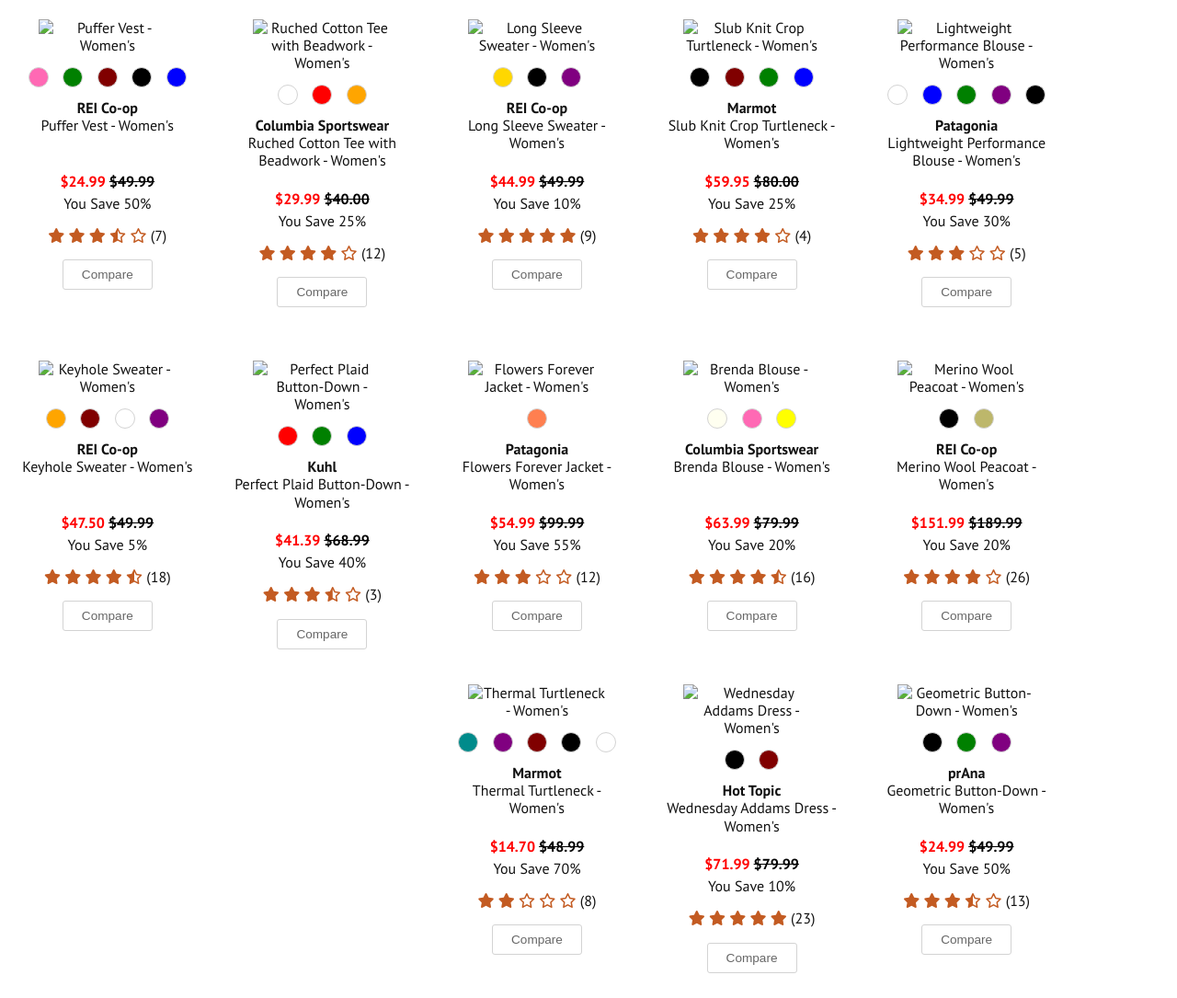
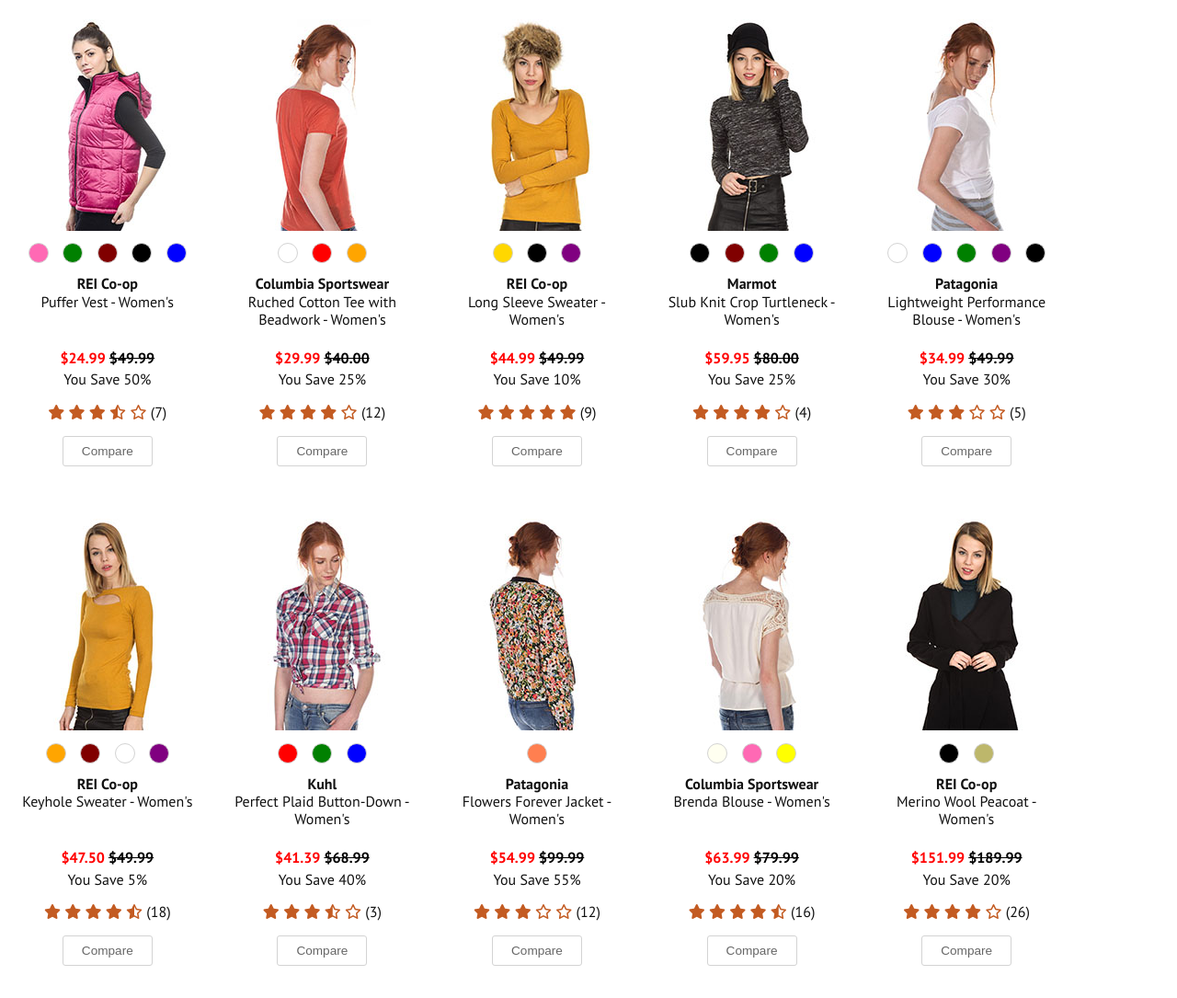
Before and after one commit to halleyl/rei-wk6, a plain HTML site: page index.html in a window 1280 px wide. Shown: the top 1085 px of the page at 92% size. Drawn offline with Linux system fonts and the light colour scheme; the site is published under a folder, as on GitHub Pages, so addresses that start at the root find nothing.

Commit message:
Removed extra slash from image paths

```diff
--- a/index.html
+++ b/index.html
@@ -16,7 +16,7 @@
     <section>
 
       <a href="#">
-        <img src="/images/top1a.jpg" alt="Puffer Vest - Women's">
+        <img src="images/top1a.jpg" alt="Puffer Vest - Women's">
       </a>
 
       <ul class="swatches">
@@ -54,7 +54,7 @@
    <section>
 
       <a href="#">
-        <img src="/images/top2.jpg" alt="Ruched Cotton Tee with Beadwork - Women's">
+        <img src="images/top2.jpg" alt="Ruched Cotton Tee with Beadwork - Women's">
       </a>
 
       <ul class="swatches">
@@ -90,7 +90,7 @@
     <section>
 
       <a href="#">
-        <img src="/images/top3.jpg" alt="Long Sleeve Sweater - Women's">
+        <img src="images/top3.jpg" alt="Long Sleeve Sweater - Women's">
       </a>
 
       <ul class="swatches">
@@ -126,7 +126,7 @@
     <section>
 
       <a href="#">
-        <img src="/images/top4.jpg" alt="Slub Knit Crop Turtleneck - Women's">
+        <img src="images/top4.jpg" alt="Slub Knit Crop Turtleneck - Women's">
       </a>
 
       <ul class="swatches">
@@ -163,7 +163,7 @@
     <section>
 
       <a href="#">
-        <img src="/images/top5.jpg" alt="Lightweight Performance Blouse - Women's">
+        <img src="images/top5.jpg" alt="Lightweight Performance Blouse - Women's">
       </a>
 
       <ul class="swatches">
@@ -201,7 +201,7 @@
     <section>
 
       <a href="#">
-        <img src="/images/top6.jpg" alt="Keyhole Sweater - Women's">
+        <img src="images/top6.jpg" alt="Keyhole Sweater - Women's">
       </a>
 
       <ul class="swatches">
@@ -238,7 +238,7 @@
     <section>
 
       <a href="#">
-        <img src="/images/top7.jpg" alt="Perfect Plaid Button-Down - Women's">
+        <img src="images/top7.jpg" alt="Perfect Plaid Button-Down - Women's">
       </a>
 
       <ul class="swatches">
@@ -274,7 +274,7 @@
     <section>
 
       <a href="#">
-        <img src="/images/top8.jpg" alt="Flowers Forever Jacket - Women's">
+        <img src="images/top8.jpg" alt="Flowers Forever Jacket - Women's">
       </a>
 
       <ul class="swatches">
@@ -308,7 +308,7 @@
     <section>
 
       <a href="#">
-        <img src="/images/top9.jpg" alt="Brenda Blouse - Women's">
+        <img src="images/top9.jpg" alt="Brenda Blouse - Women's">
       </a>
 
       <ul class="swatches">
@@ -344,7 +344,7 @@
     <section>
 
       <a href="#">
-        <img src="/images/top10.jpg" alt="Merino Wool Peacoat - Women's">
+        <img src="images/top10.jpg" alt="Merino Wool Peacoat - Women's">
       </a>
 
       <ul class="swatches">
@@ -379,7 +379,7 @@
     <section>
 
       <a href="#">
-        <img src="/images/top11.jpg" alt="Thermal Turtleneck - Women's">
+        <img src="images/top11.jpg" alt="Thermal Turtleneck - Women's">
       </a>
 
       <ul class="swatches">
@@ -417,7 +417,7 @@
     <section>
 
       <a href="#">
-        <img src="/images/top12.jpg" alt="Wednesday Addams Dress - Women's">
+        <img src="images/top12.jpg" alt="Wednesday Addams Dress - Women's">
       </a>
 
       <ul class="swatches">
@@ -452,7 +452,7 @@
     <section>
 
       <a href="#">
-        <img src="/images/top13.jpg" alt="Geometric Button-Down - Women's">
+        <img src="images/top13.jpg" alt="Geometric Button-Down - Women's">
       </a>
 
       <ul class="swatches">
@@ -488,7 +488,7 @@
     <section>
 
       <a href="#">
-        <img src="/images/bottom1.jpg" alt="Patterned Drawstring Pants - Women's">
+        <img src="images/bottom1.jpg" alt="Patterned Drawstring Pants - Women's">
       </a>
 
       <ul class="swatches">
@@ -525,7 +525,7 @@
     <section>
 
       <a href="#">
-        <img src="/images/bottom2.jpg" alt="Santa Fe Skirt - Women's">
+        <img src="images/bottom2.jpg" alt="Santa Fe Skirt - Women's">
       </a>
 
       <ul class="swatches">
```
